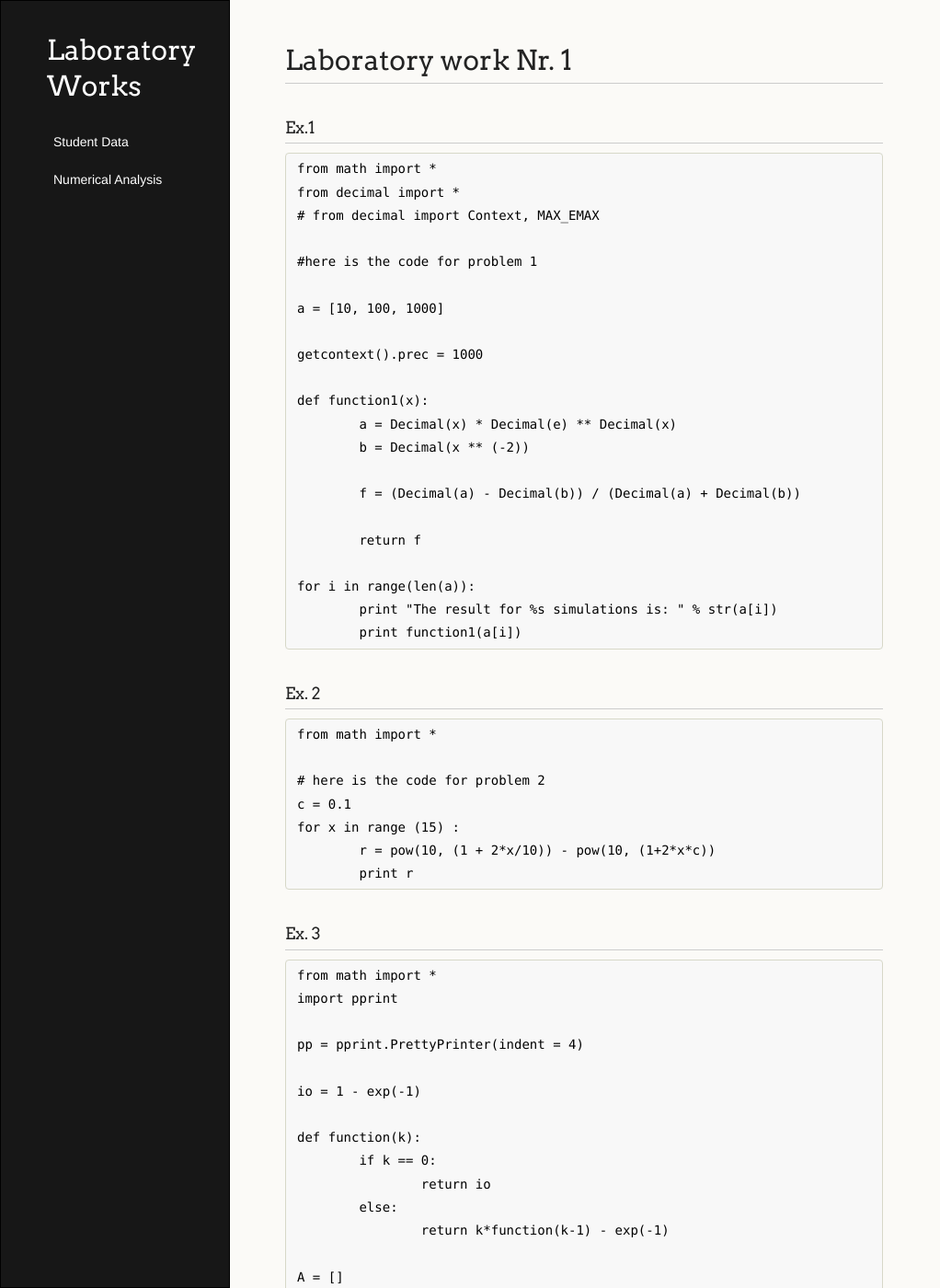
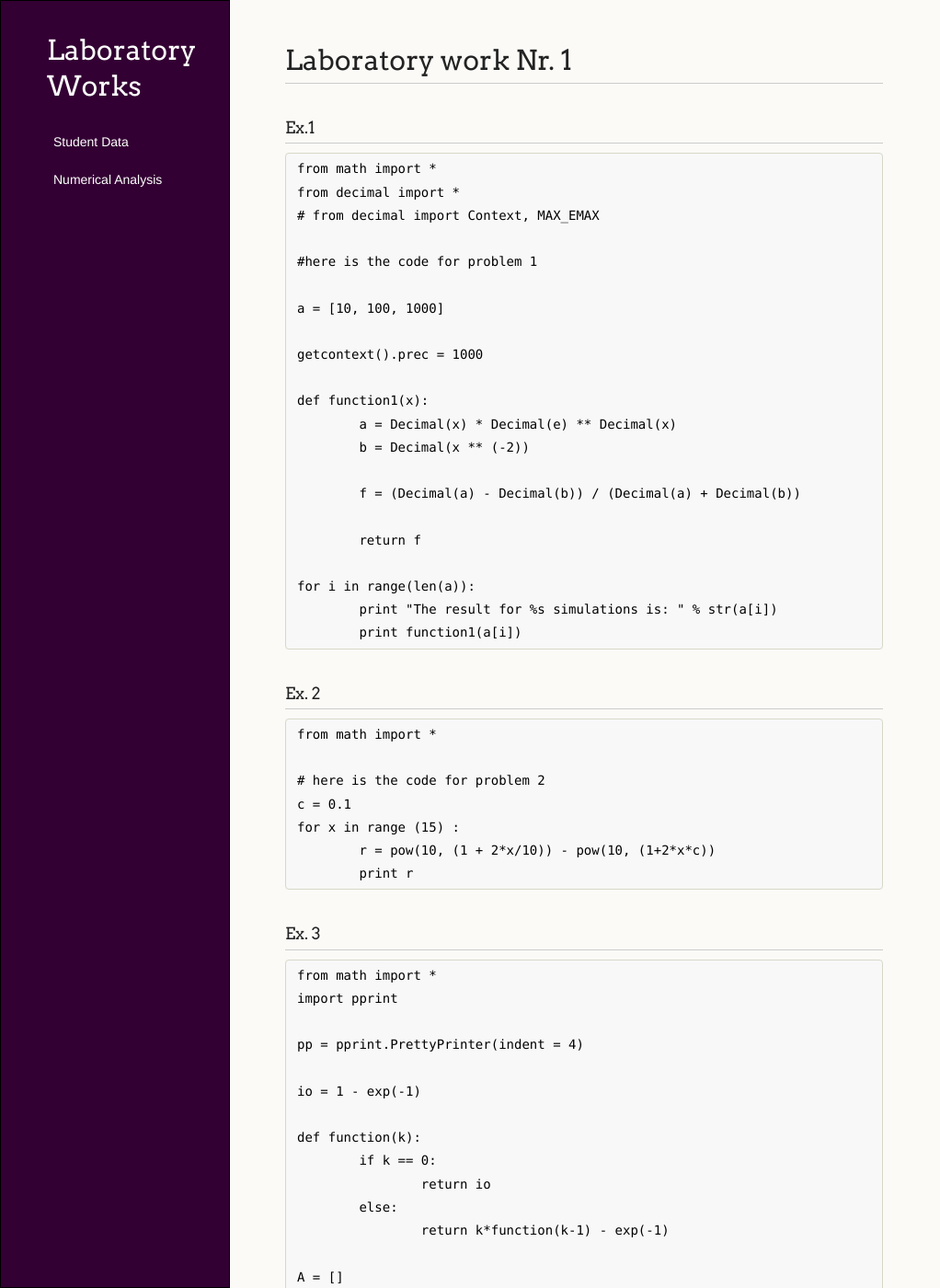
Before and after one commit to dianaartiomlab/dianaartiomlab.github.io, a Jekyll site: the page built from laboratoryWorks/na1.md, in a window 1280 px wide and 1400 px high. Shown: the whole window at 92% size, without its empty margins (0-1022 px from the left). Built offline with Jekyll 4.4.1, drawn with Linux system fonts in a browser that asks for light colours; Markdown is read by kramdown in place of the engine named in the settings.

```diff
--- a/stylesheets/styles.css
+++ b/stylesheets/styles.css
@@ -215,9 +215,9 @@ td {
 /* Header */
 
 header {
-  background-color: #171717;
+  background-color: #330033;
   box-sizing: border-box;
-  color: #FDFDFB;
+  color: #99DDCC;
   width: 250px;
   float:left;
   position:fixed;
```
